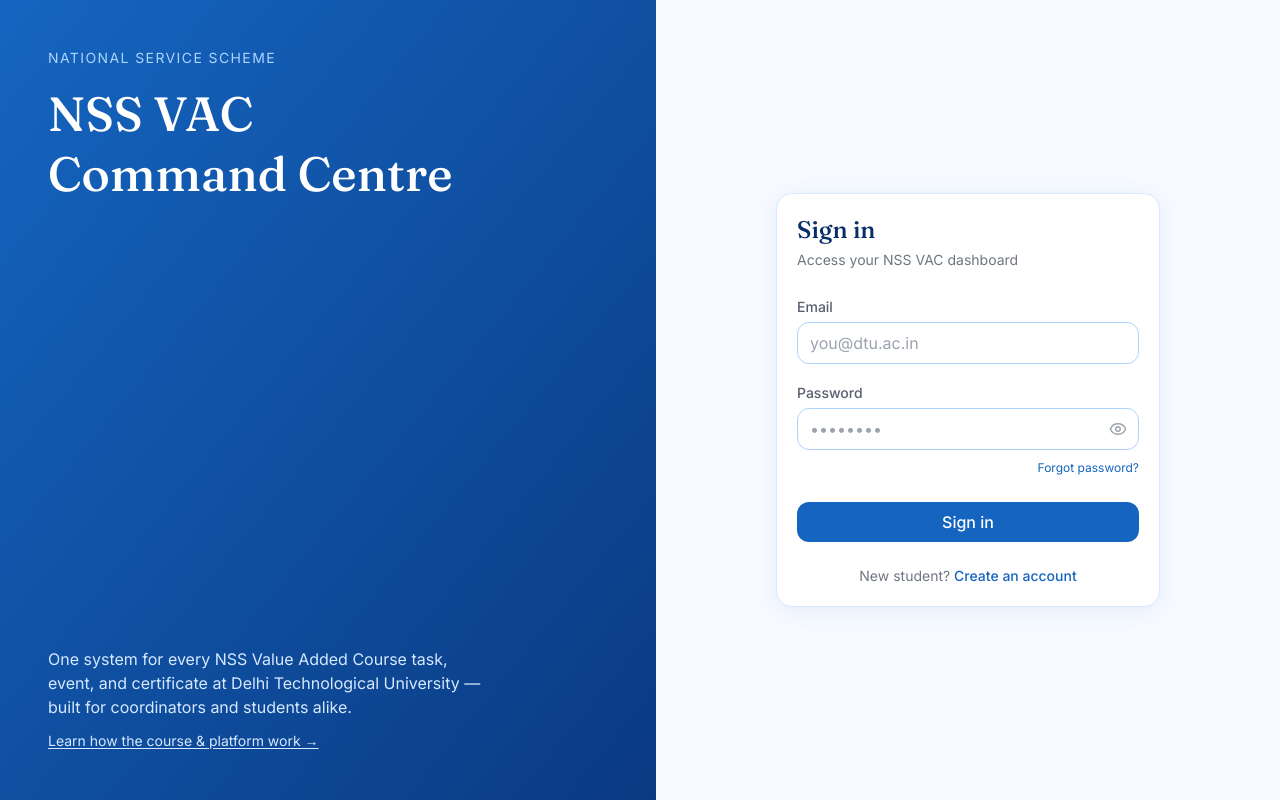
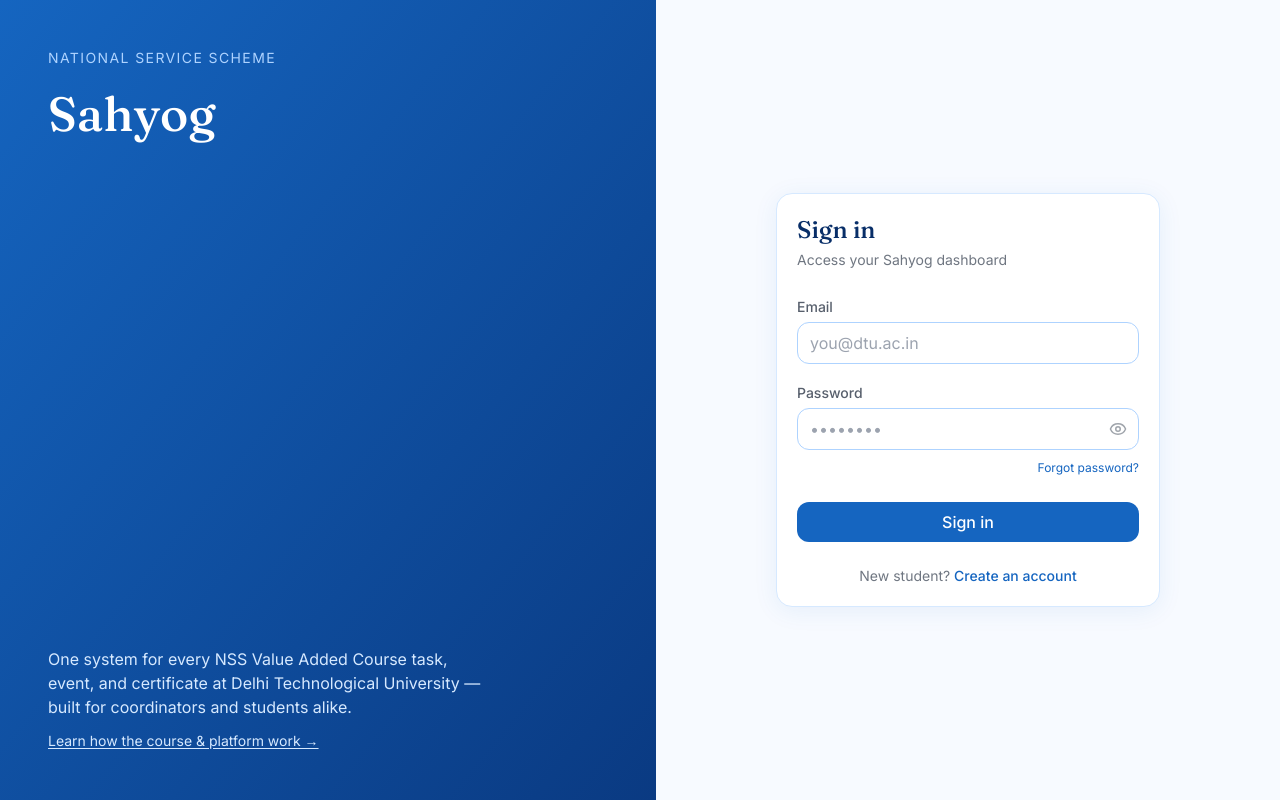
Before and after one commit to aaditya-DTU/nss-vac-erp, a React (Vite) app in the folder client/: page /login in a window 1280 px wide. Built offline with nearby package versions, Linux system fonts and the light colour scheme; no server answers.

Commit message:
FIX : added name SAHYOG

```diff
--- a/client/index.html
+++ b/client/index.html
@@ -3,7 +3,7 @@
   <head>
     <meta charset="UTF-8" />
     <meta name="viewport" content="width=device-width, initial-scale=1.0" />
-    <title>NSS VAC ERP · DTU</title>
+    <title>Sahyog · DTU</title>
     <link rel="icon" type="image/png" href="/nss-logo_.ico" />
     <link rel="preconnect" href="https://fonts.googleapis.com">
     <link href="https://fonts.googleapis.com/css2?family=Fraunces:opsz,wght@9..144,500;9..144,600;9..144,700&family=Inter:wght@400;500;600;700&display=swap" rel="stylesheet">
--- a/client/package.json
+++ b/client/package.json
@@ -1,5 +1,5 @@
 {
-  "name": "nss-vac-erp-client",
+  "name": "sahyog-client",
   "private": true,
   "version": "1.0.0",
   "type": "module",
--- a/client/src/components/Sidebar.jsx
+++ b/client/src/components/Sidebar.jsx
@@ -47,7 +47,7 @@
   return (
     <aside className="w-64 shrink-0 h-screen sticky top-0 bg-white border-r border-primary-100 flex flex-col">
       <div className="px-6 py-6">
-        <h1 className="font-display text-xl text-primary-800 leading-tight">NSS VAC</h1>
+        <h1 className="font-display text-xl text-primary-800 leading-tight">Sahyog</h1>
         <p className="text-xs text-primary-500 mt-0.5">Delhi Technological University</p>
       </div>
 
--- a/client/src/pages/LandingPage.jsx
+++ b/client/src/pages/LandingPage.jsx
@@ -121,7 +121,7 @@
       <header className="sticky top-0 z-20 bg-white/90 backdrop-blur border-b border-primary-100">
         <div className="max-w-6xl mx-auto px-6 py-4 flex items-center justify-between">
           <div>
-            <p className="font-display text-lg text-primary-800 leading-none">NSS VAC</p>
+            <p className="font-display text-lg text-primary-800 leading-none">Sahyog</p>
             <p className="text-[11px] text-primary-500">Delhi Technological University</p>
           </div>
           <div className="flex items-center gap-3">
@@ -137,7 +137,7 @@
         <div className="max-w-5xl mx-auto px-6 py-20 text-center">
           <p className="text-sm uppercase tracking-widest text-primary-200 mb-4">National Service Scheme · Value Added Course</p>
           <h1 className="font-display text-4xl sm:text-5xl leading-tight mb-5">
-            One platform for every NSS VAC<br />task, event, and certificate
+            One platform for every Sahyog<br />task, event, and certificate
           </h1>
           <p className="text-primary-100 max-w-2xl mx-auto mb-8">
             Register with your DTU email, complete real community-service activities, and track your hours, points,
@@ -285,7 +285,7 @@
         <div className="max-w-6xl mx-auto px-6">
           <div className="flex flex-col md:flex-row items-center justify-between gap-6 pb-6">
             <div className="text-center md:text-left">
-              <p className="font-display text-sm text-primary-800">NSS VAC ERP</p>
+              <p className="font-display text-sm text-primary-800">Sahyog</p>
               <p className="text-xs text-ink/40 mt-0.5">Delhi Technological University</p>
             </div>
 
@@ -326,7 +326,7 @@
           </div>
 
           <div className="pt-6 border-t border-primary-50 text-center">
-            <p className="text-xs text-ink/30">© {new Date().getFullYear()} NSS VAC ERP. All rights reserved.</p>
+            <p className="text-xs text-ink/30">© {new Date().getFullYear()} Sahyog. All rights reserved.</p>
           </div>
         </div>
       </footer>
--- a/client/src/pages/Login.jsx
+++ b/client/src/pages/Login.jsx
@@ -38,9 +38,7 @@
             National Service Scheme
           </p>
           <h1 className="font-display text-5xl mt-4 leading-tight">
-            NSS VAC
-            <br />
-            Command Centre
+            Sahyog
           </h1>
         </div>
         <div className="space-y-3">
@@ -64,7 +62,7 @@
             Sign in
           </h2>
           <p className="text-sm text-ink/60 mb-6">
-            Access your NSS VAC dashboard
+            Access your Sahyog dashboard
           </p>
 
           <label className="text-sm font-medium text-ink/70">Email</label>
--- a/client/src/pages/Register.jsx
+++ b/client/src/pages/Register.jsx
@@ -138,7 +138,7 @@
     <div className="min-h-screen flex items-center justify-center bg-surface p-8">
       <form onSubmit={handleSubmit} className="w-full max-w-md card">
         <h2 className="font-display text-2xl text-primary-900 mb-1">Student registration</h2>
-        <p className="text-sm text-ink/60 mb-6">Join the NSS Value Added Course — DTU email required</p>
+        <p className="text-sm text-ink/60 mb-6">Join the Sahyog platform — DTU email required</p>
 
         <div className="grid grid-cols-2 gap-3">
           <div className="col-span-2">
--- a/client/src/pages/admin/AdminDashboard.jsx
+++ b/client/src/pages/admin/AdminDashboard.jsx
@@ -23,7 +23,7 @@
   useEffect(() => { api.get('/dashboard/admin').then((r) => setData(r.data)); }, []);
 
   // Hook must run every render regardless of the loading early-return below.
-  usePageTitle(data ? 'NSS Command Centre' : 'Admin Dashboard');
+  usePageTitle(data ? 'Sahyog' : 'Admin Dashboard');
 
   if (!data) return <p className="text-ink/50">Loading…</p>;
 
```
Also changed, not shown: 2 other files (tests, documents, lock files or other folders).
